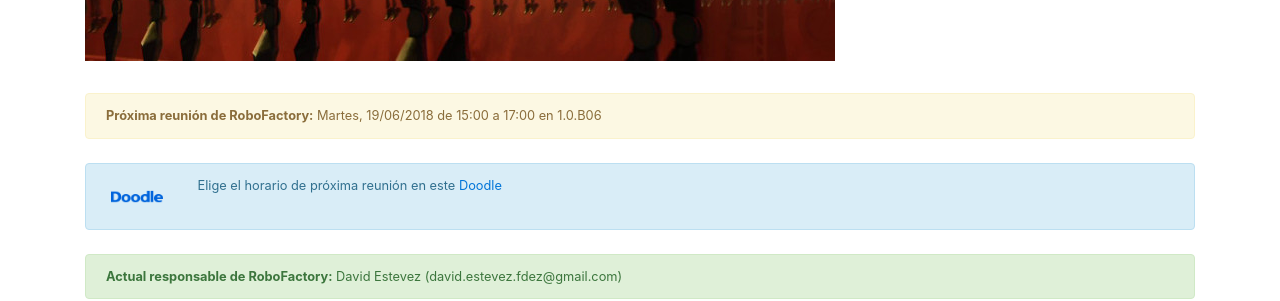
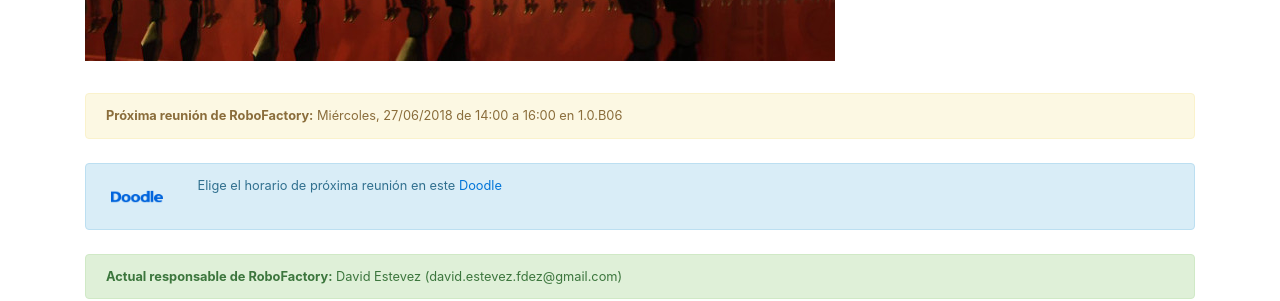
Before and after one commit to asrob-uc3m/asrob-uc3m.github.io, a Jekyll site: the page built from _workgroups/2017-09-19-robofactory.markdown, in a window 1280 px wide and 900 px high, scrolled down 831 px. Shown: the part 335-636 px from the top of the window. Built offline with Jekyll 4.4.1, drawn with Linux system fonts in a browser that asks for light colours.

Commit message:
Update next_meeting for workgroup RoboFactory

```diff
--- a/_workgroups/2017-09-19-robofactory.markdown
+++ b/_workgroups/2017-09-19-robofactory.markdown
@@ -5,7 +5,7 @@
 manager: David Estevez
 manager_email: david.estevez.fdez@gmail.com
 name: RoboFactory
-next_meeting: Martes, 19/06/2018 de 15:00 a 17:00 en 1.0.B06
+next_meeting: "Mi\xE9rcoles, 27/06/2018 de 14:00 a 16:00 en 1.0.B06"
 next_meeting_doodle: https://doodle.com/poll/ti46vadwu4awxmkr
 picture: /img/robofactory.jpg
 picture_full: /img/robofactory-full.jpg
```
